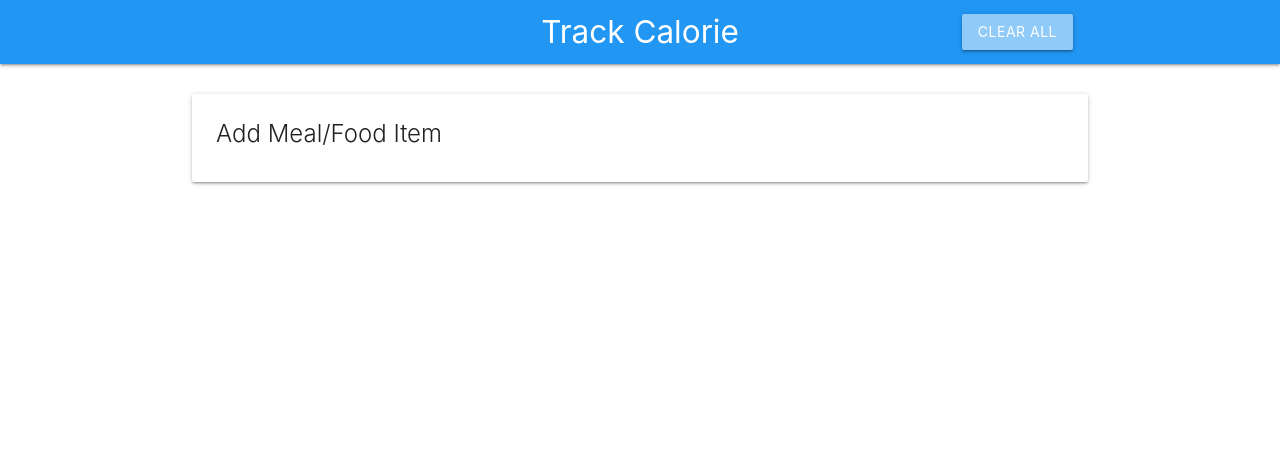
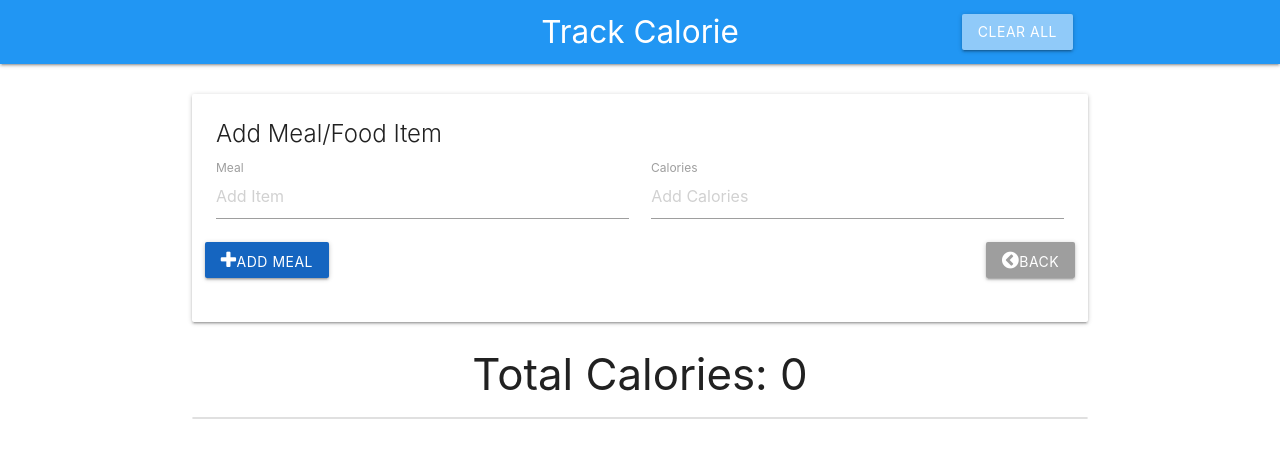
Before and after one commit to aka2029/Track_Calories, a plain HTML site: page index.html in a window 1280 px wide. Drawn offline with nearby package versions, Linux system fonts and the light colour scheme.

Commit message:
new commit

```diff
--- a/index.html
+++ b/index.html
@@ -17,6 +17,7 @@
     <title>Track Calories | Meal & Calorie Tracker</title>
   </head>
   <body>
+    <!-- Navbar -->
     <nav>
       <div class="nav-wrapper blue">
         <div class="container">
@@ -26,9 +27,9 @@
               <a href="#" class="clear-btn btn blue lighten-3">Clear All</a>
             </li>
           </ul>
-          <!-- If i do this, why isnt it working??
-            <button class="right">
-            <a href="#" class="clear-btn btn blue lighten-3">PlayMe</a>
+          <!-- How to bring this button in middle
+          <button class="right clear-btn btn blue lighten-3">
+            <a href="#">PlayMe</a>
           </button> -->
         </div>
       </div>
@@ -43,8 +44,59 @@
         <div class="card-content">
           <!-- for main content -->
           <span class="card-title">Add Meal/Food Item</span>
+          <form class="col">
+            <div class="row">
+              <div class="input-field col s6">
+                <input type="text" placeholder="Add Item" id="item-name" />
+                <label for="item-name">Meal</label>
+              </div>
+
+              <div class="input-field col s6">
+                <input
+                  type="text"
+                  placeholder="Add Calories"
+                  id="item-calories"
+                />
+                <label for="item-calories">Calories</label>
+              </div>
+
+              <button class="add-btn blue btn darken-3">
+                <i class="fa fa-plus"></i>Add Meal
+              </button>
+              <!-- <button class="update-btn orange btn">
+                <i class="fa fa-pencil-square-o"></i>Update Meal
+              </button>
+              <button class="delete-btn red btn">
+                <i class="fa fa-plus"></i>Delete Meal
+              </button> -->
+              <button class="back-btn grey btn pull-right">
+                <i class="fa fa-chevron-circle-left"></i>Back
+              </button>
+            </div>
+          </form>
         </div>
       </div>
+
+      <!-- Calorie Count -->
+      <h3 class="center-align">
+        Total Calories: <span class="total-calories">0</span>
+      </h3>
+
+      <!-- Item List -->
+      <ul id="item-list" class="collection">
+        <!-- <li class="collection-item" id="item-0">
+          <strong>Rajma Chawal: </strong> <em>200 Calories</em>
+          <a href="#" class="secondary-content"><i class="fa fa-pencil"></i></a>
+        </li>
+        <li class="collection-item" id="item-0">
+          <strong>Chole Chawal: </strong> <em>250 Calories</em>
+          <a href="#" class="secondary-content"><i class="fa fa-pencil"></i></a>
+        </li>
+        <li class="collection-item" id="item-0">
+          <strong>Curry Chawal: </strong> <em>300 Calories</em>
+          <a href="#" class="secondary-content"><i class="fa fa-pencil"></i></a>
+        </li> -->
+      </ul>
     </div>
 
     <script
@@ -53,5 +105,7 @@
       crossorigin="anonymous"
     ></script>
     <script src="https://cdnjs.cloudflare.com/ajax/libs/materialize/1.0.0/js/materialize.min.js"></script>
+
+    <script src="app.js"></script>
   </body>
 </html>
```
